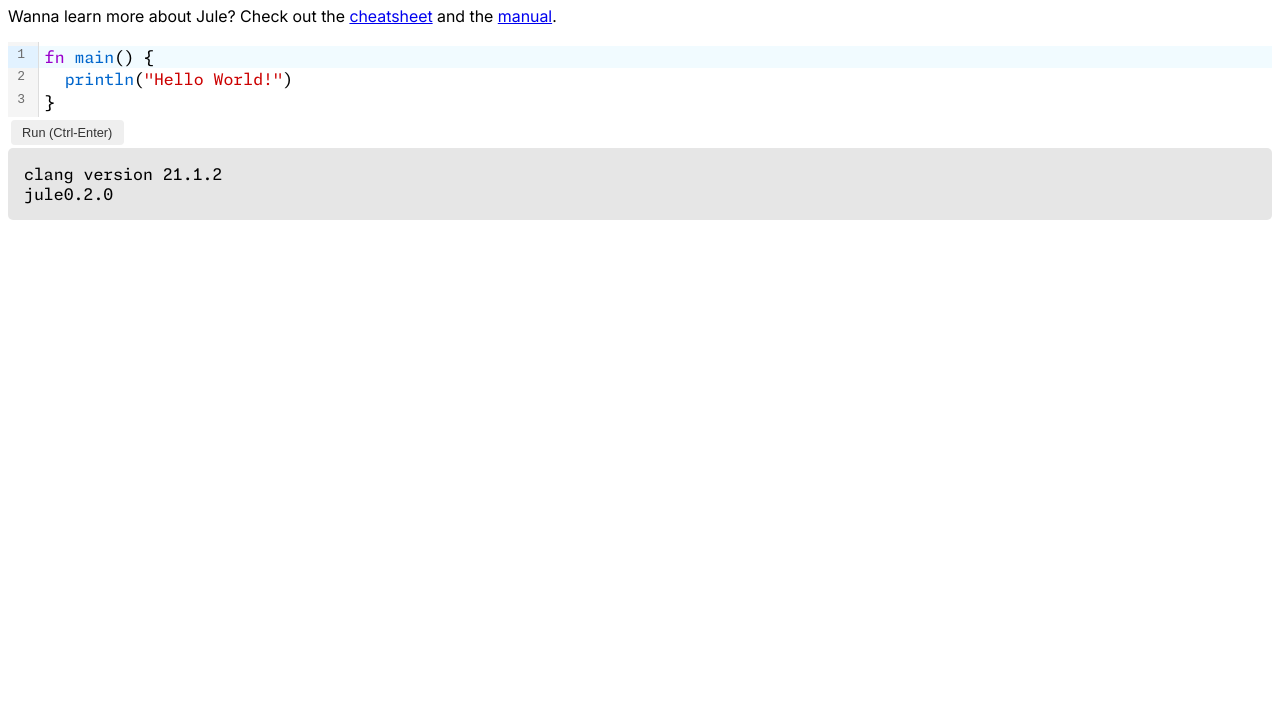
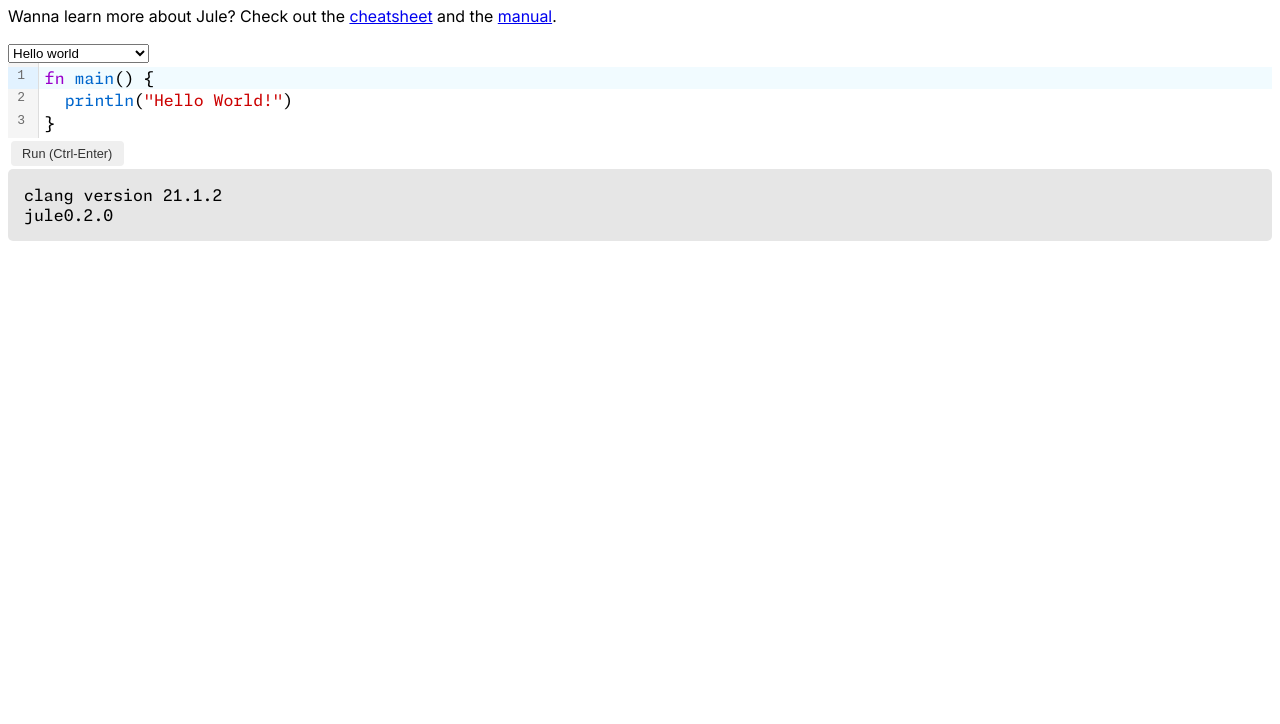
Before and after one commit to pgmtx/jule-playground, a website: page public/index.html in a window 1280 px wide. Shown: the part 76-800 px from the top of the page. Drawn offline with Linux system fonts and the light colour scheme.

Commit message:
frontend: add a dropdown

```diff
--- a/public/index.html
+++ b/public/index.html
@@ -8,6 +8,12 @@
     <body>
         <h1>Jule Playground</h1>
         <p>Wanna learn more about Jule? Check out the <a href="https://pgmtx.neocities.org/articles/jule_cheatsheet">cheatsheet</a> and the <a href="https://manual.jule.dev/">manual</a>.</p>
+        <select>
+            <option value="hello-world">Hello world</option>
+            <option value="fizzbuzz">Fizzbuzz</option>
+            <option value="randomness">Randomness</option>
+            <option value="comptime-matching">Comptime matching</option>
+        </select>
         <div id="editor"></div>
         <script type="module" src="./bundle.js"></script>
         <button type="button" id="run-button">Run (Ctrl-Enter)</button>
```
